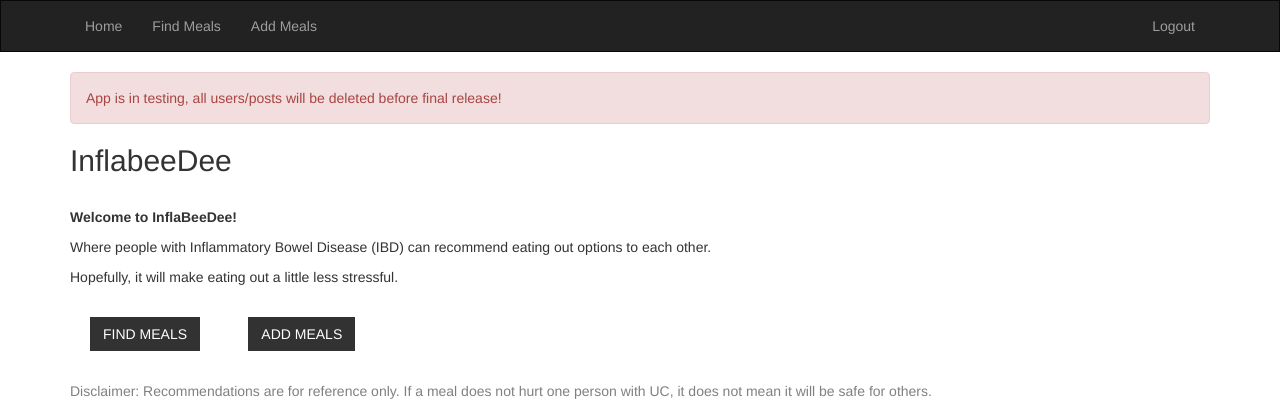
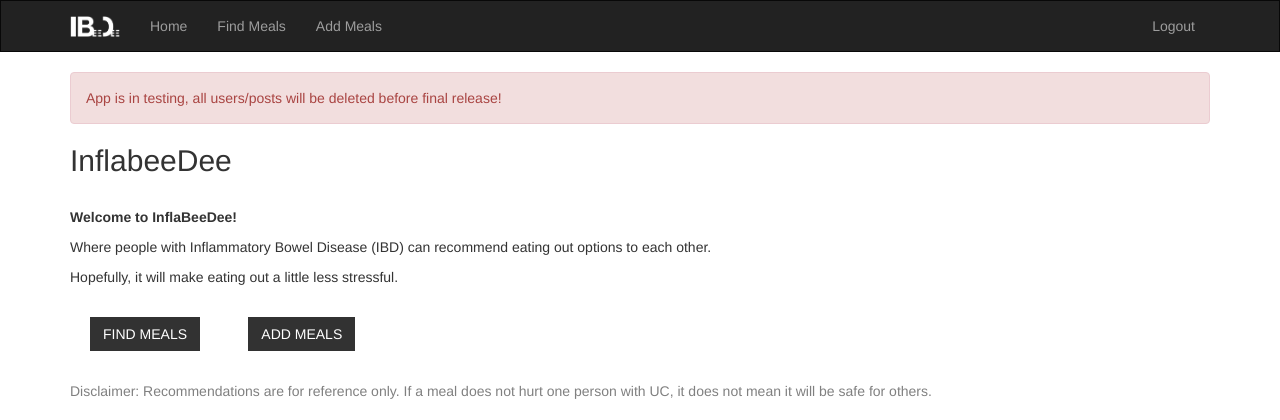
Before and after one commit to nenord/ibd-app, a Python web app: template app/templates/index.html in a window 1280 px wide. Shown: the top 420 px of the page. Run offline with Jinja, Linux system fonts and the light colour scheme; the template is opened without the code that fills it, so the values that code supplies are empty; some libraries are stand-ins or nearby versions.

Commit message:
added logo

```diff
--- /dev/null
+++ b/app.json
@@ -0,0 +1,4 @@
+{
+  "name": "ibeedee review app",
+  "description": "this is a file for creating heroku review apps
+}
--- a/app/static/style.css
+++ b/app/static/style.css
@@ -5,22 +5,6 @@
 #home-buttons {
   max-width: 400px !important;
   padding-left: 20px !important;
-}
-
-.navbar-brand {
-  transform: translateX(-50%);
-  left: 50%;
-  position: absolute;
-}
-
-@media only screen and (min-width: 768px) {
-  .navbar-brand {
-    display: none;
-  }
-  #link-left, #bs-example-navbar-collapse-1, #first-link {
-    margin-left:0px;
-    padding-left:0px
-  }
 }
 
 .table-hover {
--- a/app/templates/base.html
+++ b/app/templates/base.html
@@ -23,7 +23,8 @@ href= "{{ url_for('static',filename='style.css') }}">
                 <span class="icon-bar"></span>
                 <span class="icon-bar"></span>
             </button>
-            <a id="brand-hide" class="navbar-brand text-center center-block" href="#">MENU</a>
+            <a class="navbar-brand" href="{{ url_for('index') }}"><img src="{{url_for('static', filename='ibeedee_logo_web2.jpg')}}"
+                alt="app-logo" width="50"></a>
         </div>
         <div class="collapse navbar-collapse" id="bs-example-navbar-collapse-1">
             <ul id="link-left" class="nav navbar-nav">
```
Also changed, not shown: README.md, app/static/ibeedee_logo_web2.jpg (added).
